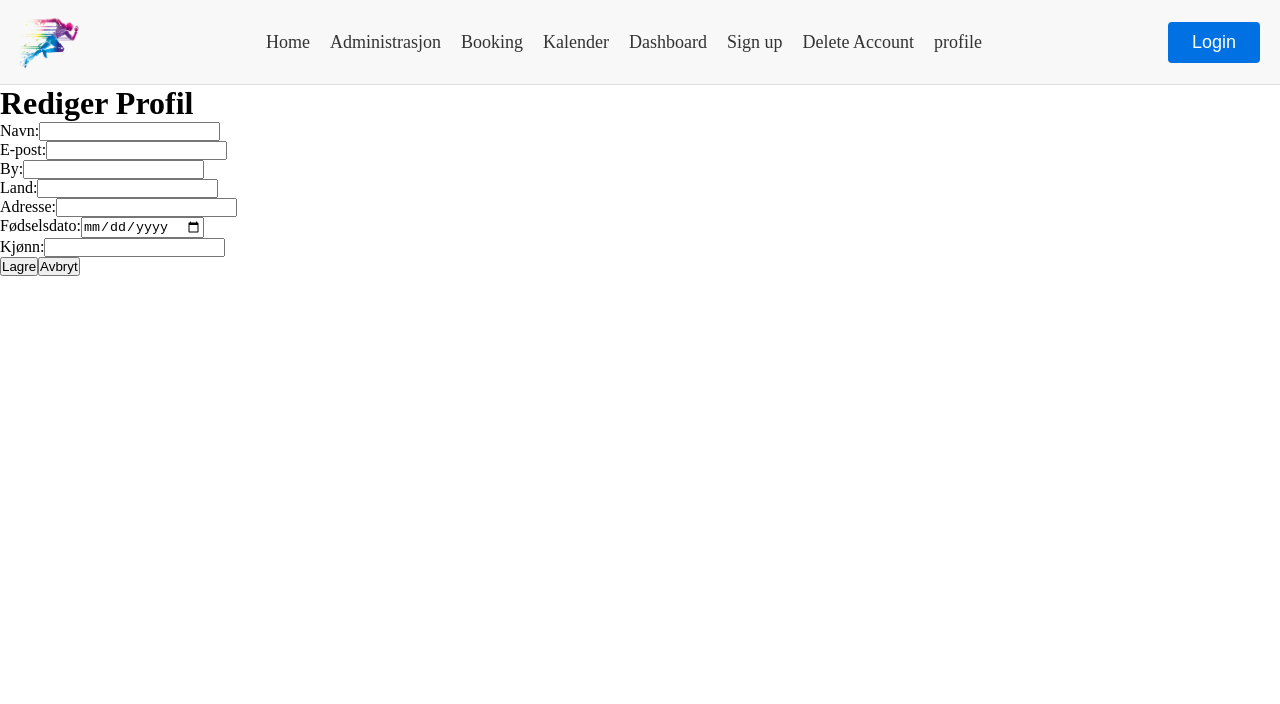
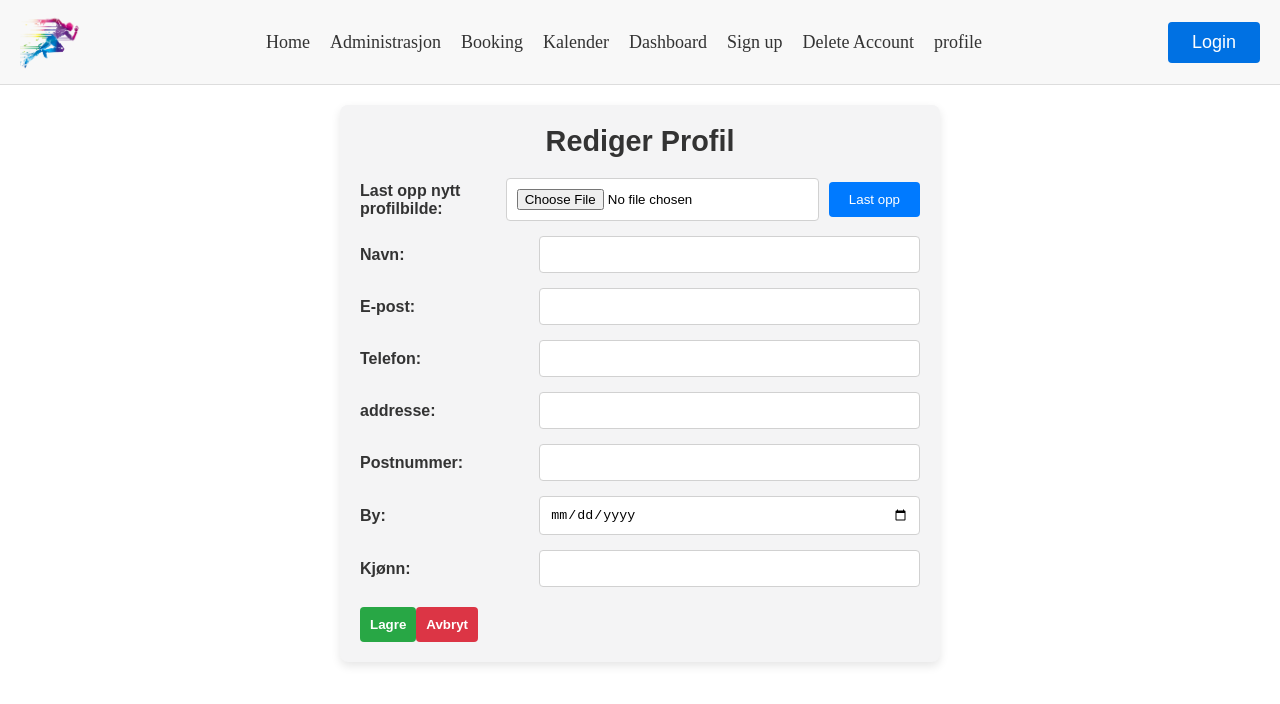
Before and after one commit to Ole994/bookingapp, a React (Vite) app: page /#/profileEdit in a window 1280 px wide. Shown: the top 704 px of the page. Built offline with nearby package versions, Linux system fonts and the light colour scheme; no server answers.

Commit message:
profile page designed. Most style some more

```diff
--- a/src/component/profile/Profile.jsx
+++ b/src/component/profile/Profile.jsx
@@ -33,9 +33,8 @@ const Profile = () => {
   };
 
   return (
-    <div className="profile-container">
+    <div className="profile-wrapper">
   <div className="sidebar">
-        <h3>Sidebar</h3>
     <button onClick={handleCloseEdit} className="sidebar-button">
       <FaUser className="sidebar-icon" />
       Vis Profil
@@ -46,7 +45,7 @@ const Profile = () => {
     </button>
   </div>
 
-      <div className={`content-container ${isEditing ? 'blurred' : ''}`}>
+  <div className="profile-content-container">
     {isEditing ? (
       <ProfileEdit
         onClose={handleCloseEdit}
@@ -54,26 +53,63 @@ const Profile = () => {
         profileImageUrl={profileImageUrl}
       />
     ) : (
-          <div className="profile-details">
+      <div className="profile-view">
+        <div className="profile-img-div">
+          {profileImageUrl && (
+            <img src={profileImageUrl} alt="Profile" className="profile-img" />
+          )}
+        </div>
 <h1>Din Profil</h1>
-            <p>Navn: {profileData.name}</p>
-            <p>E-post: {profileData.email}</p>
-            <p>By: {profileData.city}</p>
-            <p>Land: {profileData.country}</p>
-            <p>Adresse: {profileData.address}</p>
-            <p>Fødselsdato: {profileData.birthDate}</p>
-            <p>Kjønn: {profileData.gender}</p>
-            <p>Beskrivelse: {profileData.description}</p>
+        <div className="profile-grid-content">
 
-            {profileImageUrl && (
-              <img src={profileImageUrl} alt="Profile" className="profile-image" />
-            )}
+          <div className="grid-main-content">
+            <h3>Navn:</h3>
+            <p>{profileData.name}</p>
+          </div>
+          <div className="grid-main-content">
+            <h3>email:</h3>
+            <p>{profileData.email}</p>
+          </div>
+          <div className="grid-main-content">
+            <h3>Telefonnummer:</h3>
+            <p>{profileData.phone}</p>
+          </div>
+          <div className="grid-main-content">
+            <h3>addresse:</h3>
+            <p>{profileData.address}</p>
+          </div>
+          <div className="grid-main-content">
+            <h3>Postnummer:</h3>
+            <p>{profileData.postalCode}</p>
+          </div>
+          <div className="grid-main-content">
+            <h3>postaddressen:</h3>
+            <p>{profileData.postalPlace}</p>
+          </div>
+          <div className="grid-main-content">
+            <h3>By:</h3>
+            <p>{profileData.city}</p>
+          </div>
+          <div className="grid-main-content">
+            <h3>Land:</h3>
+            <p>{profileData.country}</p>
+          </div>
+          <div className="grid-main-content">
+            <h3>Bursdag:</h3>
+            <p>{profileData.birthDate}</p>
+          </div>
+          <div className="grid-main-content">
+            <h3>Kjønn:</h3>
+            <p>{profileData.gender}</p>
+          </div>
+        </div>
 
         <ProfileImageUpload setProfileImageUrl={setProfileImageUrl} />
       </div>
     )}
   </div>
 </div>
+
   );
 };
 
--- a/src/component/profile/ProfileEdit.jsx
+++ b/src/component/profile/ProfileEdit.jsx
@@ -1,30 +1,40 @@
 import { useState, useEffect } from 'react';
 import { doc, updateDoc } from 'firebase/firestore';
-import { db } from '../../utils/firebaseConfig';
+import { db, storage } from '../../utils/firebaseConfig';
+import { ref, uploadBytes, getDownloadURL } from 'firebase/storage'; // Importer nødvendige funksjoner fra Firebase Storage
 import PropTypes from 'prop-types';
 import './profile.css';
 
 const ProfileEdit = ({ onClose, profileData, profileImageUrl }) => {
   const [formData, setFormData] = useState({
-    name: '',
-    email: '',
-    city: '',
-    country: '',
-    address: '',
-    uid: '',
-    birthDate: '',
-    gender: '',
+    name: profileData?.name || '',
+    email: profileData?.email || '',
+    phone: profileData?.phone || '',
+    address: profileData?.address || '',
+    postalCode: profileData?.postalCode || '',
+    postalPlace: profileData?.postalPlace || '',
+    city: profileData?.city || '',
+    uid: profileData?.uid || '',
+    country: profileData?.country || '',
+    gender: profileData?.gender || '',
+    birthDate: profileData?.birthDate || '',
   });
+
+  // Tilstand for opplasting av profilbilde
+  const [image, setImage] = useState(null);
 
   useEffect(() => {
     if (profileData) {
       setFormData({
         name: profileData.name || '',
         email: profileData.email || '',
+        phone: profileData.phone || '',
+        address: profileData.address || '',
+        postalCode: profileData.postalCode || '',
+        postalPlace: profileData.postalPlace || '',
         city: profileData.city || '',
+        uid: profileData.uid || '',
         country: profileData.country || '',
-        address: profileData.address || '',
-        uid: profileData.uid || '',
         birthDate: profileData.birthDate || '',
         gender: profileData.gender || '',
       });
@@ -34,6 +44,30 @@ const ProfileEdit = ({ onClose, profileData, profileImageUrl }) => {
   const handleChange = (e) => {
     const { name, value } = e.target;
     setFormData({ ...formData, [name]: value });
+  };
+
+  const handleImageChange = (e) => {
+    if (e.target.files[0]) {
+      setImage(e.target.files[0]); // Sett bildet for opplasting
+    }
+  };
+
+  const handleUpload = async () => {
+    if (!image || !formData.uid) return; // Sjekk om det er et bilde og om uid er tilgjengelig
+
+    try {
+      const imageRef = ref(storage, `profileImages/${formData.uid}`); // Referanse for lagring
+      await uploadBytes(imageRef, image); // Last opp bildet til Firebase
+      const imageUrl = await getDownloadURL(imageRef); // Hent URL for det opplastede bildet
+
+      // Oppdater Firestore-dokumentet med den nye bilde-URL-en
+      const userRef = doc(db, 'users', formData.uid);
+      await updateDoc(userRef, { profileImage: imageUrl }, { merge: true }); // Merge for å bevare eksisterende felt
+
+      onClose(); // Lukk redigeringsvinduet
+    } catch (error) {
+      console.error('Error uploading image:', error);
+    }
   };
 
   const handleSave = async () => {
@@ -49,12 +83,24 @@ const ProfileEdit = ({ onClose, profileData, profileImageUrl }) => {
 
   return (
     <div className="profile-edit-container">
-      <h1>Rediger Profil</h1>
+
 
       {/* Vise profilbilde */}
       {profileImageUrl && (
         <img src={profileImageUrl} alt="Profile" className="profile-image" />
       )}
+ <h1>Rediger Profil</h1>
+      {/* Last opp nytt profilbilde */}
+      <div className="profile-row">
+        <label className="profile-label">Last opp nytt profilbilde:</label>
+        <input
+          type="file"
+          accept="image/*"
+          onChange={handleImageChange}
+          className="profile-input"
+        />
+        <button onClick={handleUpload}>Last opp</button>
+      </div>
 
       {/* Felter for redigering */}
       <div className="profile-row">
@@ -78,27 +124,17 @@ const ProfileEdit = ({ onClose, profileData, profileImageUrl }) => {
         />
       </div>
       <div className="profile-row">
-        <label className="profile-label">By:</label>
+        <label className="profile-label">Telefon:</label>
         <input
   type="text"
-          name="city"
-          value={formData.city}
+  name="phone"
+  value={formData.phone}
   onChange={handleChange}
   className="profile-input"
 />
       </div>
       <div className="profile-row">
-        <label className="profile-label">Land:</label>
-        <input
-          type="text"
-          name="country"
-          value={formData.country}
-          onChange={handleChange}
-          className="profile-input"
-        />
-      </div>
-      <div className="profile-row">
-        <label className="profile-label">Adresse:</label>
+        <label className="profile-label">addresse:</label>
         <input
   type="text"
   name="address"
@@ -108,11 +144,21 @@ const ProfileEdit = ({ onClose, profileData, profileImageUrl }) => {
 />
       </div>
       <div className="profile-row">
-        <label className="profile-label">Fødselsdato:</label>
+        <label className="profile-label">Postnummer:</label>
+        <input
+          type="text"
+          name="address"
+          value={formData.postalCode}
+          onChange={handleChange}
+          className="profile-input"
+        />
+      </div>
+      <div className="profile-row">
+        <label className="profile-label">By:</label>
         <input
           type="date"
           name="birthDate"
-          value={formData.birthDate}
+          value={formData.city}
           onChange={handleChange}
           className="profile-input"
         />
--- a/src/component/profile/profile.css
+++ b/src/component/profile/profile.css
@@ -1,59 +1,142 @@
-.sidebar {
-
-  background-color: #fff;
-  box-shadow: 2px 0 5px rgba(0, 0, 0, 0.1);
-  z-index: 10;
-display: flex;
-justify-content: center;
-align-items: center;
-
+/* Hovedoppsett for hele profilen med bakgrunnsbilde */
+.profile-wrapper {
+  display: flex;
+  background-image: url('../../images/autumn.jpg');
+  background-size: cover;
+  background-position: center;
+  flex-direction: column;
+  gap: 20px;
+  align-items: center;
+  padding: 20px;
+  min-height: 100vh;
+  box-sizing: border-box;
 }
 
-
-.button-sidebar-profile{
-
-
+/* Sidebar */
+.sidebar {
+  display: flex;
+  flex-direction: row;
+  justify-content: space-around;
+  align-items: center;
+  width: 100%;
+  background-color: #f4f4f4;
+  padding: 10px 0;
+  position: fixed;
+  bottom: 0;
+  left: 0;
+  box-shadow: 0 -2px 5px rgba(0, 0, 0, 0.1);
+  z-index: 100; /* Sikrer at sidebar vises foran innholdet */
 }
 
-.sidebar-button{
- width: 100px;
-  height: 40px;
-  margin: 10px;
-  margin-right: 40px;
-  margin-left: 40px;
+/* Sidebar button */
+.sidebar-button {
+  display: flex;
+  align-items: center;
+  gap: 5px;
+  background: none;
+  border: none;
+  color: #333;
+  font-size: 14px;
+  cursor: pointer;
+  padding: 10px 15px;
+  border-radius: 4px;
+  transition: background-color 0.2s ease;
+}
+
+.sidebar-button:hover {
+  background-color: #e0e0e0;
+}
+
+.sidebar-icon {
+  font-size: 1.2em;
+}
+
+/* Profile Content Container */
+.profile-content-container {
+  flex: 1;
+  display: flex;
+  flex-direction: column;
+  gap: 20px;
+  padding: 20px;
+  background-color: #f9f9f9;
+  border-radius: 8px;
+  box-shadow: 0px 4px 8px rgba(0, 0, 0, 0.1);
+}
+
+/* Profile View */
+.profile-view {
+  display: flex;
+  flex-direction: column;
+  align-items: center;
+  gap: 20px;
+}
+
+/* Profile Image */
+.profile-img-div {
+  display: flex;
+  justify-content: center;
+}
+
+.profile-img {
+  width: 120px;
+  height: 120px;
+  border-radius: 50%;
+  object-fit: cover;
+  box-shadow: 0px 4px 8px rgba(0, 0, 0, 0.2);
+}
+
+/* Profile Grid Content */
+.profile-grid-content {
+  display: grid;
+  grid-template-columns: 1fr;
+  gap: 10px;
+  width: 100%;
 }
 
 
 
-.hero-section {
-  width: 100%;
-  position: relative;
+@media (min-width: 600px) {
+  .profile-grid-content {
+    grid-template-columns: 1fr 1fr;
+  }
 }
 
-.hero-image {
-  width: 100%;
-  height: 300px;
-  object-fit: cover;
+.grid-main-content {
+  display: flex;
+  justify-content: space-between;
+  align-items: center;
+  padding: 10px;
+  background-color: #ffffff;
+  border-radius: 4px;
+  box-shadow: 0px 2px 4px rgba(0, 0, 0, 0.1);
 }
 
-.hero-upload {
-  position: absolute;
-  bottom: 10px;
-  left: 10px;
-  display: flex;
+.grid-main-content h3 {
+  font-size: 1rem;
+  color: #333;
 }
 
-.hero-input {
-  margin-right: 10px;
+.grid-main-content p {
+  font-size: 1rem;
+  color: #555;
 }
 
-.hero-upload-button {
-  padding: 10px 15px;
-  border: none;
-  border-radius: 5px;
-  background-color: #007bff;
-  color: white;
-  cursor: pointer;
+/* Større skjermer */
+@media (min-width: 768px) {
+  .profile-wrapper {
+    flex-direction: column;
+    padding-bottom: 60px; /* Plass til sidebar i bunnen */
+  }
+
+  .sidebar {
+    position: fixed;
+    bottom: 0;
+    width: 100%;
+    max-width: 100vw;
+    flex-direction: row;
+    justify-content: space-around;
+    padding: 15px 0;
+  }
 }
 
 
@@ -69,42 +152,171 @@ align-items: center;
 
 
 
+/* ProfileEdit */
 
-.content-section {
-  width: 90%; /* Sentrert innhold */
+
+/* Base container styling */
+.profile-edit-container {
+  max-width: 600px;
+  margin: 20px auto;
+  padding: 20px;
+  border-radius: 8px;
+  background: #f4f4f5;
+  box-shadow: 0px 4px 10px rgba(0, 0, 0, 0.1);
+  font-family: Arial, sans-serif;
+}
+
+/* Header styling */
+.profile-edit-container h1 {
+  text-align: center;
+  color: #333333;
+  font-weight: 700;
+  margin-bottom: 20px;
+  font-size: 1.8rem;
+}
+
+/* Profile Image styling */
+.profile-image {
+  display: block;
+  margin: 0 auto 20px;
+  width: 120px;
+  height: 120px;
+  border-radius: 50%;
+  object-fit: cover;
+  box-shadow: 0px 4px 10px rgba(0, 0, 0, 0.1);
+}
+
+/* Row styling for form elements */
+.profile-row {
   display: flex;
   flex-direction: column;
-  align-items: center; /* Sentrert innhold */
+  align-items: flex-start;
+  margin-bottom: 15px;
 }
 
-.profile-details {
-  text-align: center;
+@media (min-width: 600px) {
+  /* Desktop and tablet layout */
+  .profile-row {
+    flex-direction: row;
+    align-items: center;
+  }
 }
 
-.profile-image {
-  width: 100px;
-  height: 100px;
-  border-radius: 50%; /* Gjør bildet rundt */
+/* Label styling */
+.profile-label {
+  font-weight: 600;
+  color: #333333;
+  margin-bottom: 5px;
 }
 
-.profile-container {
-  display: flex;
-  flex-direction: column; /* Juster for mobilvisning */
-  align-items: center; /* Senter innholdet horisontalt */
+@media (min-width: 600px) {
+  .profile-label {
+    flex: 1;
+    margin-bottom: 0;
+  }
 }
 
-.hero-image {
+/* Input styling */
+.profile-input {
   width: 100%;
-  height: 300px; /* Juster høyden på hero-bildet */
-  object-fit: cover;
+  padding: 10px;
+  border-radius: 4px;
+  border: 1px solid #d1d1d1;
+  background-color: #ffffff;
+  transition: border-color 0.2s ease-in-out;
 }
 
-.content-container {
-  flex: 1; /* Tar opp gjenværende plass */
-  transition: filter 0.3s ease; /* Smooth transition for blur effect */
+@media (min-width: 600px) {
+  .profile-input {
+    flex: 2;
+    width: auto;
+  }
 }
 
-.content-container.blurred {
-  filter: blur(5px); /* Juster styrken på blur-effekten */
-  pointer-events: none; /* Forhindrer interaksjon med blurry innhold */
+.profile-input:focus {
+  border-color: #007aff;
+  outline: none;
+  box-shadow: 0px 0px 4px rgba(0, 122, 255, 0.3);
 }
+
+/* File upload button styling */
+.profile-row button {
+  width: 100%;
+  padding: 10px 20px;
+  background-color: #007aff;
+  color: #ffffff;
+  border: none;
+  border-radius: 4px;
+  cursor: pointer;
+  transition: background-color 0.2s ease-in-out;
+  margin-top: 10px;
+}
+
+.profile-row button:hover {
+  background-color: #005bb5;
+}
+
+@media (min-width: 600px) {
+  .profile-row button {
+    width: auto;
+    margin-top: 0;
+    margin-left: 10px;
+  }
+}
+
+/* Button group styling */
+.button-group {
+  display: flex;
+  flex-direction: column;
+  gap: 10px;
+  margin-top: 20px;
+}
+
+@media (min-width: 600px) {
+  .button-group {
+    flex-direction: row;
+    gap: 0;
+  }
+}
+
+/* Save button */
+.save-button {
+  padding: 10px;
+  background-color: #28a745;
+  color: #ffffff;
+  border: none;
+  border-radius: 4px;
+  font-weight: 600;
+  cursor: pointer;
+  transition: background-color 0.2s ease-in-out;
+  width: 100%;
+}
+
+.save-button:hover {
+  background-color: #218838;
+}
+
+/* Cancel button */
+.cancel-button {
+  padding: 10px;
+  background-color: #dc3545;
+  color: #ffffff;
+  border: none;
+  border-radius: 4px;
+  font-weight: 600;
+  cursor: pointer;
+  transition: background-color 0.2s ease-in-out;
+  width: 100%;
+}
+
+.cancel-button:hover {
+  background-color: #c82333;
+}
+
+@media (min-width: 600px) {
+  /* Make buttons inline on larger screens */
+  .save-button,
+  .cancel-button {
+    width: auto;
+  }
+}
--- a/src/pages/administration/Administration.jsx
+++ b/src/pages/administration/Administration.jsx
@@ -1,7 +1,7 @@
 import { useEffect, useState } from 'react';
 import { firestore } from '../../utils/firebaseConfig';
 import { collection, getDocs, deleteDoc, doc } from 'firebase/firestore';
-import './Administration.css';
+import './administration.css';
 
 const Administration = () => {
   const [users, setUsers] = useState([]);
```
Also changed, not shown: src/component/profile/ProfileImageUpload.jsx (+3 -51 lines), src/images/autumn.jpg (added). Lines whose indentation alone changed are shown as unchanged.
